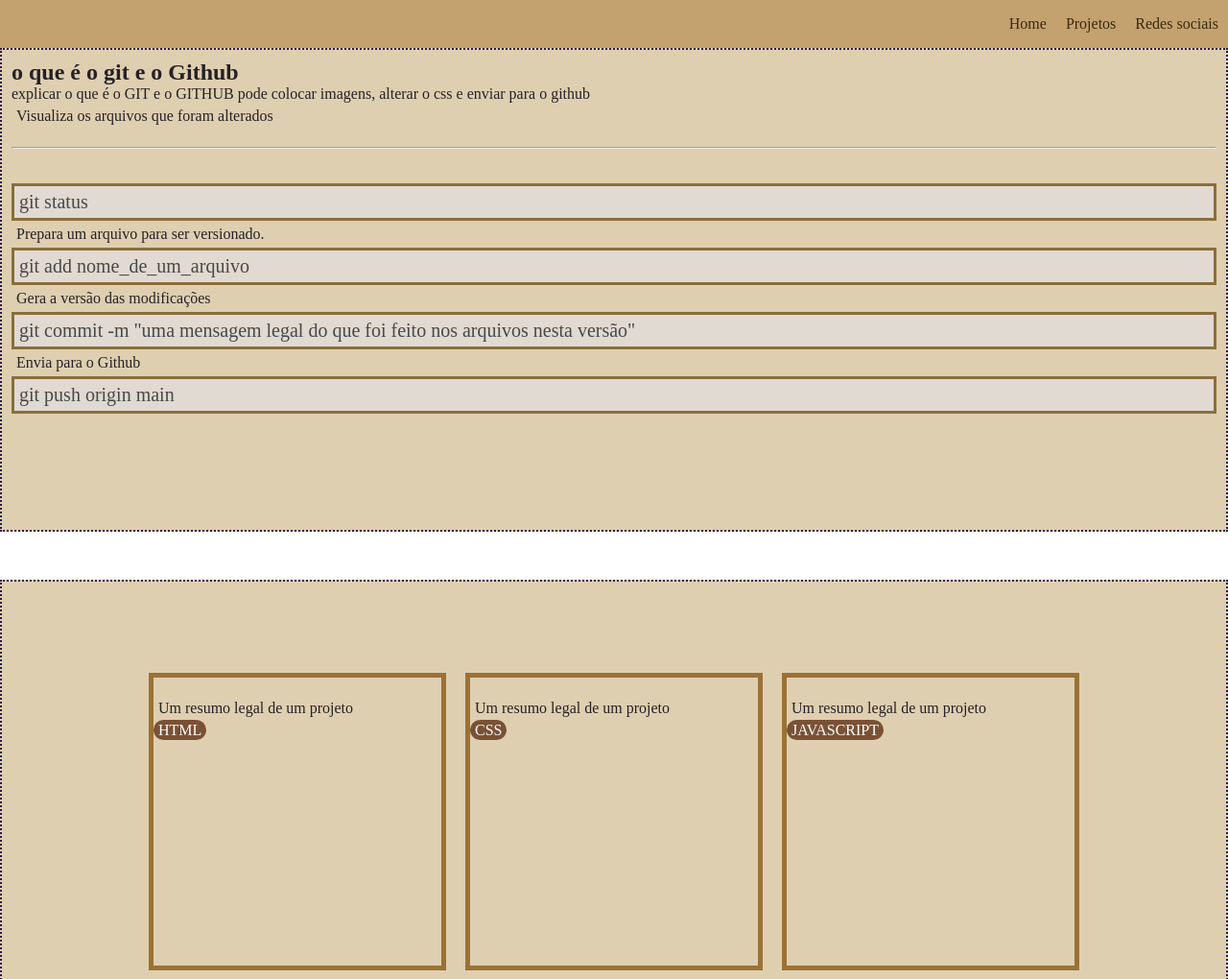
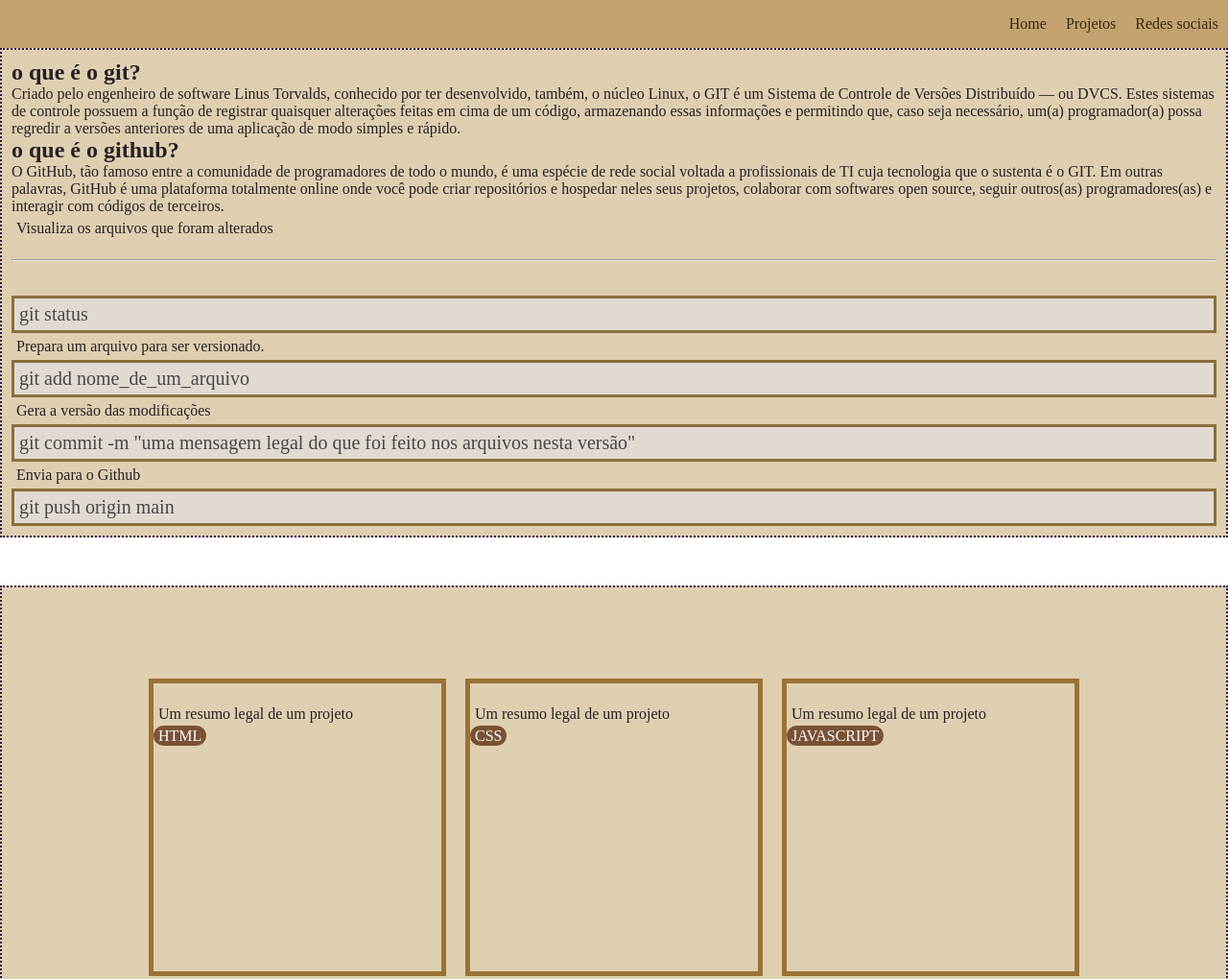
Before and after one commit to amandhakae/amandhakae.github.io, a plain HTML site: page index.html in a window 1280 px wide. Shown: the top 1020 px of the page at 96% size. Drawn offline with Linux system fonts and the light colour scheme.

Commit message:
add texto

```diff
--- a/index.html
+++ b/index.html
@@ -17,9 +17,16 @@
     </nav>
     <div class="conteudo">
         <section id="home">
-            <h1> o que é o git e o Github</h1>
-            <div>explicar o que é o GIT e o GITHUB pode colocar imagens, alterar o css e enviar para o github</div>
+            <h1> o que é o git?</h1>
+            <div>Criado pelo engenheiro de software Linus Torvalds, conhecido por ter desenvolvido, também, o núcleo Linux, o GIT é um Sistema de Controle de Versões Distribuído — ou DVCS.
+                Estes sistemas de controle possuem a função de registrar quaisquer alterações feitas em cima de um código, armazenando essas informações e permitindo que, caso seja necessário, um(a) programador(a) possa regredir a versões anteriores de uma aplicação de modo simples e rápido.</div>
+            <h1> o que é o github?</h1>
+            O GitHub, tão famoso entre a comunidade de programadores de todo o mundo, é uma espécie de rede social voltada a profissionais de TI cuja tecnologia que o sustenta é o GIT.
+Em outras palavras, GitHub é uma plataforma totalmente online onde você pode criar repositórios e hospedar neles seus projetos, colaborar com softwares open source, seguir outros(as) programadores(as) e interagir com códigos de terceiros.
             <p>Visualiza os arquivos que foram alterados</p><br>
+
+
+
             <hr><br><br>
             <p class="comando-git">
                 git status
```
